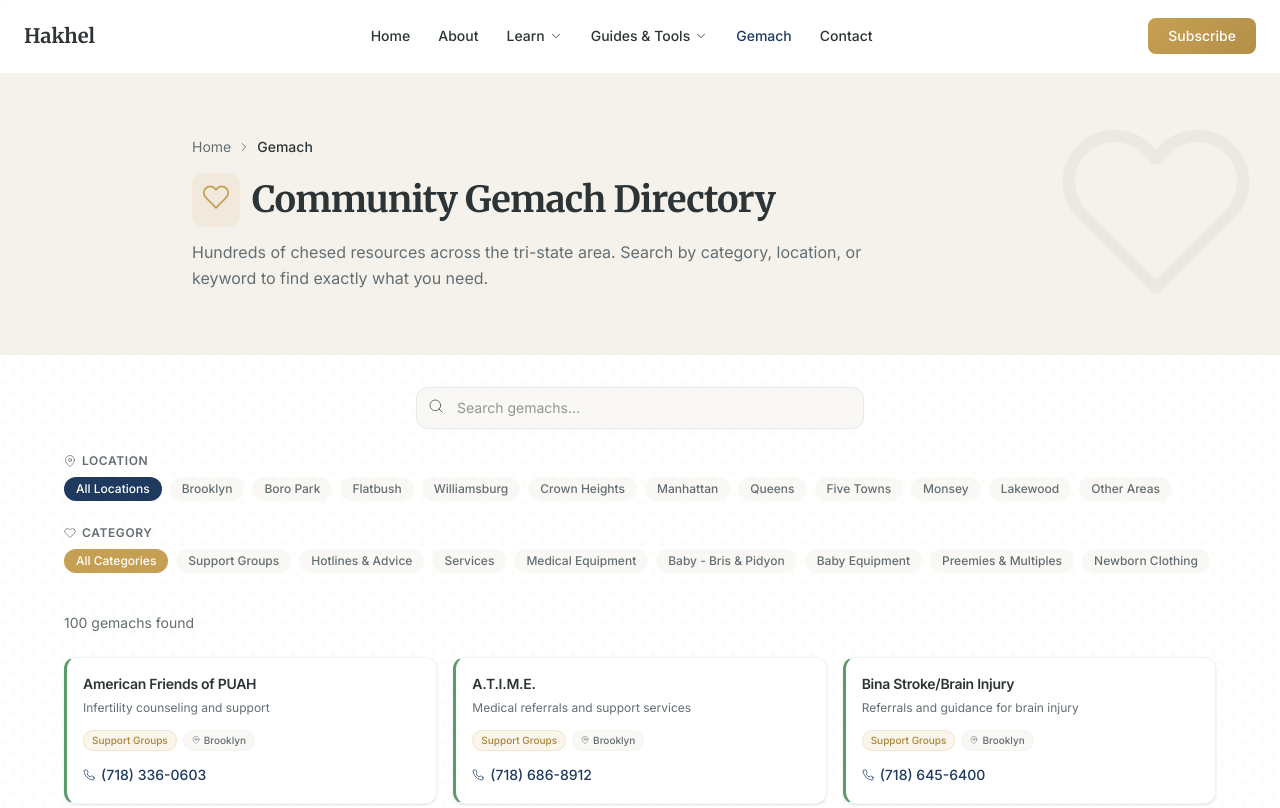
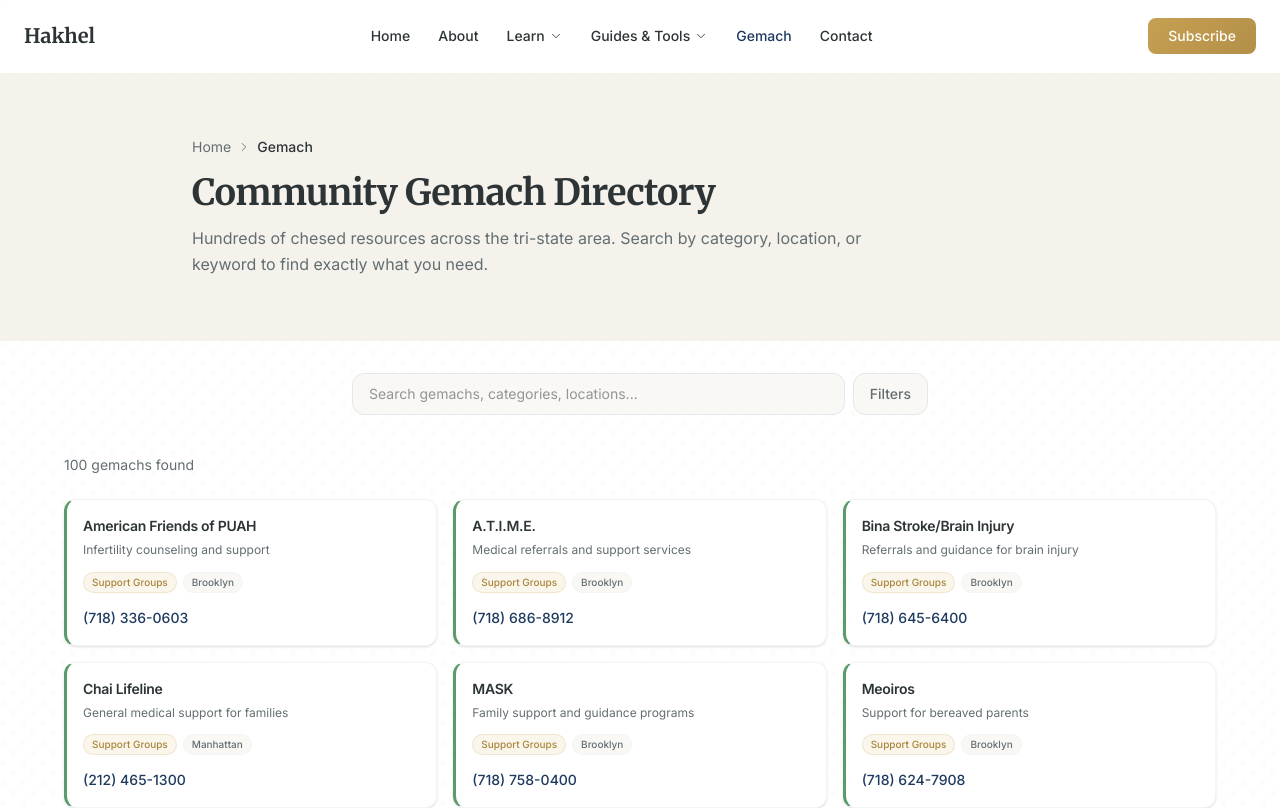
Before and after one commit to chaimgelber23/hakhel-website, a Next.js app: page /gemach in a window 1280 px wide. Shown: the top 808 px of the page. Built offline with nearby package versions, Linux system fonts and the light colour scheme.

Commit message:
feat(gemach): implement advanced searching, filters toggle, wrap desktop layout, and remove emojis globally

```diff
--- a/src/app/gemach/GemachClient.tsx
+++ b/src/app/gemach/GemachClient.tsx
@@ -3,7 +3,6 @@
 import { useState, useMemo } from "react";
 import { motion, AnimatePresence } from "framer-motion";
 import data from "@/data/gemach.json";
-import Icon from "@/components/Icon";
 
 const entries = data.entries;
 const categories = data.categories;
@@ -13,6 +12,7 @@ export default function GemachClient() {
   const [search, setSearch] = useState("");
   const [selectedCategory, setSelectedCategory] = useState("all");
   const [selectedLocation, setSelectedLocation] = useState("all");
+  const [showFilters, setShowFilters] = useState(false);
 
   const hasFilters = search !== "" || selectedCategory !== "all" || selectedLocation !== "all";
 
@@ -24,10 +24,16 @@ export default function GemachClient() {
 
   const filtered = useMemo(() => {
     return entries.filter((entry) => {
+      const categoryLabel = categories.find(c => c.id === entry.category)?.label || "";
+      const locationLabel = locations.find(l => l.id === entry.location)?.label || "";
+
       const matchesSearch =
         !search ||
         entry.name.toLowerCase().includes(search.toLowerCase()) ||
-        entry.description.toLowerCase().includes(search.toLowerCase());
+        entry.description.toLowerCase().includes(search.toLowerCase()) ||
+        categoryLabel.toLowerCase().includes(search.toLowerCase()) ||
+        locationLabel.toLowerCase().includes(search.toLowerCase());
+
       const matchesCategory =
         selectedCategory === "all" || entry.category === selectedCategory;
       const matchesLocation =
@@ -41,19 +47,25 @@ export default function GemachClient() {
       {/* Search & Filters */}
       <section className="px-6 pb-4 pt-8">
         <div className="max-w-6xl mx-auto">
-          <div className="relative max-w-md mx-auto mb-6 flex gap-2">
+          <div className="relative max-w-xl mx-auto mb-6 flex gap-2">
             <div className="relative flex-1">
-              <span className="absolute left-3 top-1/2 -translate-y-1/2 text-text-muted">
-                <Icon name="search" size={16} />
-              </span>
               <input
                 type="text"
-                placeholder="Search gemachs..."
+                placeholder="Search gemachs, categories, locations..."
                 value={search}
                 onChange={(e) => setSearch(e.target.value)}
-                className="w-full pl-10 pr-4 py-2.5 rounded-xl border border-gray-200 bg-bg-soft text-sm focus:outline-none focus:ring-2 focus:ring-primary/30 focus:border-primary transition-all"
+                className="w-full px-4 py-2.5 rounded-xl border border-gray-200 bg-bg-soft text-sm focus:outline-none focus:ring-2 focus:ring-primary/30 focus:border-primary transition-all"
               />
             </div>
+            <button
+              onClick={() => setShowFilters(!showFilters)}
+              className={`px-4 py-2.5 rounded-xl text-sm font-medium transition-colors whitespace-nowrap border ${showFilters || selectedCategory !== "all" || selectedLocation !== "all"
+                  ? "bg-primary text-white border-primary"
+                  : "bg-bg-soft text-text-muted hover:bg-bg-accent border-gray-200"
+                }`}
+            >
+              Filters {(selectedCategory !== "all" || selectedLocation !== "all") && "• Active"}
+            </button>
             {hasFilters && (
               <button
                 onClick={clearFilters}
@@ -64,13 +76,21 @@ export default function GemachClient() {
             )}
           </div>
 
+          <AnimatePresence>
+            {showFilters && (
+              <motion.div
+                initial={{ height: 0, opacity: 0 }}
+                animate={{ height: "auto", opacity: 1 }}
+                exit={{ height: 0, opacity: 0 }}
+                className="overflow-hidden"
+              >
+
                 {/* Location filter */}
                 <div className="mb-4">
-            <p className="text-xs font-semibold uppercase tracking-wider text-text-muted mb-2 flex items-center gap-1.5">
-              <Icon name="mapPin" size={12} />
+                  <p className="text-xs font-semibold uppercase tracking-wider text-text-muted mb-2">
                     Location
                   </p>
-            <div className="flex overflow-x-auto whitespace-nowrap scrollbar-hide gap-2 pb-2 -mx-6 px-6 md:mx-0 md:px-0">
+                  <div className="flex overflow-x-auto md:flex-wrap whitespace-nowrap scrollbar-hide gap-2 pb-2 -mx-6 px-6 md:mx-0 md:px-0">
                     <button
                       onClick={() => setSelectedLocation("all")}
                       className={`px-3 py-1 rounded-full text-xs font-medium transition-colors ${selectedLocation === "all"
@@ -97,11 +117,10 @@ export default function GemachClient() {
 
                 {/* Category filter */}
                 <div className="mb-4">
-            <p className="text-xs font-semibold uppercase tracking-wider text-text-muted mb-2 flex items-center gap-1.5">
-              <Icon name="heart" size={12} />
+                  <p className="text-xs font-semibold uppercase tracking-wider text-text-muted mb-2">
                     Category
                   </p>
-            <div className="flex overflow-x-auto whitespace-nowrap scrollbar-hide gap-2 pb-2 -mx-6 px-6 md:mx-0 md:px-0">
+                  <div className="flex overflow-x-auto md:flex-wrap whitespace-nowrap scrollbar-hide gap-2 pb-2 -mx-6 px-6 md:mx-0 md:px-0">
                     <button
                       onClick={() => setSelectedCategory("all")}
                       className={`px-3 py-1 rounded-full text-xs font-medium transition-colors ${selectedCategory === "all"
@@ -125,6 +144,9 @@ export default function GemachClient() {
                     ))}
                   </div>
                 </div>
+              </motion.div>
+            )}
+          </AnimatePresence>
         </div>
       </section>
 
@@ -155,8 +177,7 @@ export default function GemachClient() {
                     <span className="text-[10px] font-medium px-2 py-0.5 rounded-full bg-accent-bg text-accent-dark border border-accent/20">
                       {categories.find((c) => c.id === entry.category)?.label ?? entry.category}
                     </span>
-                    <span className="text-[10px] font-medium px-2 py-0.5 rounded-full bg-bg-soft text-text-muted border border-gray-100 inline-flex items-center gap-1">
-                      <Icon name="mapPin" size={8} />
+                    <span className="text-[10px] font-medium px-2 py-0.5 rounded-full bg-bg-soft text-text-muted border border-gray-100">
                       {locations.find((l) => l.id === entry.location)?.label ?? entry.location}
                     </span>
                   </div>
@@ -166,7 +187,6 @@ export default function GemachClient() {
                         href={`tel:${entry.phone.replace(/[^+\d]/g, "")}`}
                         className="inline-flex items-center gap-1.5 text-sm font-medium text-primary hover:underline"
                       >
-                        <Icon name="phone" size={12} />
                         {entry.phone}
                       </a>
                     )}
--- a/src/app/gemach/page.tsx
+++ b/src/app/gemach/page.tsx
@@ -24,7 +24,6 @@ export default function GemachPage() {
       <PageHeader
         title="Community Gemach Directory"
         subtitle="Hundreds of chesed resources across the tri-state area. Search by category, location, or keyword to find exactly what you need."
-        icon="heart"
         breadcrumb="Gemach"
         tintClass="bg-section-gemach"
       />
--- a/src/app/page.tsx
+++ b/src/app/page.tsx
@@ -128,12 +128,9 @@ export default function Home() {
               <Link
                 key={item.label}
                 href={item.href}
-                className="flex flex-col items-center gap-2 p-3 rounded-xl bg-bg-pure/70 backdrop-blur-sm border border-accent/20 hover:border-accent/40 hover:shadow-warm transition-all group"
+                className="flex flex-col items-center justify-center p-4 rounded-xl bg-bg-pure/70 backdrop-blur-sm border border-accent/20 hover:border-accent/40 hover:shadow-warm transition-all group"
               >
-                <span className="text-accent group-hover:text-accent-dark transition-colors">
-                  <Icon name={item.icon} size={22} />
-                </span>
-                <span className="text-xs font-semibold text-text-main">
+                <span className="text-sm font-semibold text-text-main">
                   {item.label}
                 </span>
               </Link>
@@ -162,9 +159,6 @@ export default function Home() {
         <FadeIn delay={0.2} className="max-w-5xl mx-auto grid grid-cols-2 md:grid-cols-4 gap-8 text-center">
           {stats.map((stat) => (
             <div key={stat.label} className="flex flex-col items-center">
-              <span className="text-accent mb-2">
-                <Icon name={stat.icon} size={24} />
-              </span>
               <p className="text-3xl md:text-4xl font-bold text-white">
                 {stat.value}
               </p>
@@ -194,9 +188,6 @@ export default function Home() {
                 className={`bg-bg-pure rounded-2xl p-6 shadow-sm border border-gray-100 hover:shadow-warm-lg transition-all group ${item.accent}`}
               >
                 <div className="flex items-start gap-3 mb-3">
-                  <span className="p-2 rounded-lg bg-accent-bg text-accent shrink-0">
-                    <Icon name={item.icon} size={20} />
-                  </span>
                   <div className="flex-1 min-w-0">
                     <div className="flex items-start justify-between gap-2">
                       <h3 className="font-semibold text-lg group-hover:text-primary transition-colors">
@@ -208,7 +199,7 @@ export default function Home() {
                     </div>
                   </div>
                 </div>
-                <p className="text-sm text-text-muted leading-relaxed pl-[44px]">
+                <p className="text-sm text-text-muted leading-relaxed">
                   {item.desc}
                 </p>
               </Link>
@@ -278,11 +269,8 @@ export default function Home() {
               <Link
                 key={item.title}
                 href={item.href}
-                className="bg-bg-pure rounded-2xl p-6 shadow-sm border border-gray-100 hover:shadow-warm-lg transition-all card-accent-left"
+                className="bg-bg-pure rounded-2xl p-6 shadow-sm border border-gray-100 hover:shadow-warm-lg transition-all card-accent-left flex flex-col justify-center"
               >
-                <span className="inline-block p-2 rounded-lg bg-accent-bg text-accent mb-3">
-                  <Icon name={item.icon} size={20} />
-                </span>
                 <h3 className="font-semibold text-lg mb-2">{item.title}</h3>
                 <p className="text-sm text-text-muted leading-relaxed">
                   {item.desc}
@@ -309,9 +297,6 @@ export default function Home() {
       {/* Newsletter CTA */}
       <section className="py-16 px-6">
         <FadeIn delay={0.2} className="max-w-2xl mx-auto text-center">
-          <span className="text-accent mb-3 inline-block">
-            <Icon name="envelope" size={32} />
-          </span>
           <h2 className="font-[family-name:var(--font-heading)] text-2xl md:text-3xl font-bold mb-3">
             Join 15,000+ Readers
           </h2>
--- a/src/components/PageHeader.tsx
+++ b/src/components/PageHeader.tsx
@@ -4,7 +4,7 @@ import Icon from "./Icon";
 interface PageHeaderProps {
   title: string;
   subtitle: string;
-  icon: string;
+  icon?: string;
   breadcrumb: string;
   tintClass?: string;
   children?: React.ReactNode;
@@ -20,10 +20,6 @@ export default function PageHeader({
 }: PageHeaderProps) {
   return (
     <section className={`relative overflow-hidden ${tintClass} py-16 px-6`}>
-      {/* Watermark icon */}
-      <div className="absolute right-6 top-1/2 -translate-y-1/2 opacity-[0.04] pointer-events-none">
-        <Icon name={icon} size={200} />
-      </div>
 
       <div className="max-w-4xl mx-auto relative">
         {/* Breadcrumb */}
@@ -35,11 +31,8 @@ export default function PageHeader({
           <span className="text-text-main font-medium">{breadcrumb}</span>
         </nav>
 
-        {/* Icon + Title */}
-        <div className="flex items-center gap-3 mb-3">
-          <div className="p-2.5 rounded-xl bg-accent/10 text-accent">
-            <Icon name={icon} size={28} />
-          </div>
+        {/* Title */}
+        <div className="mb-3">
           <h1 className="font-[family-name:var(--font-heading)] text-3xl md:text-4xl font-bold">
             {title}
           </h1>
```
Lines whose indentation alone changed are shown as unchanged.
